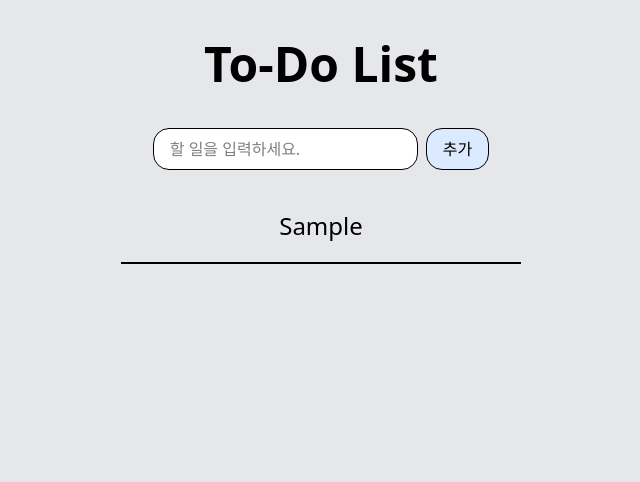
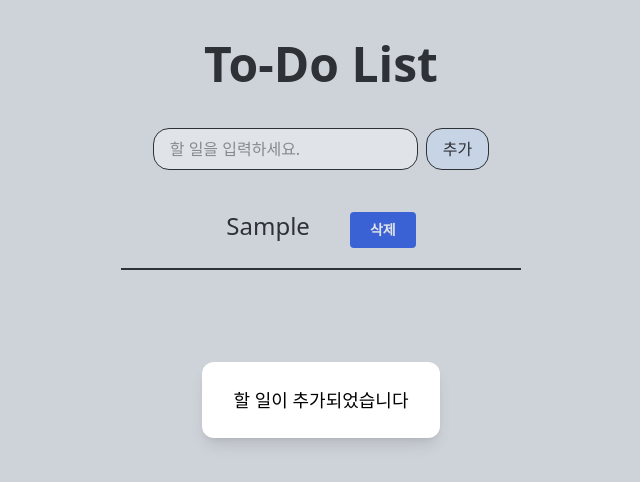
Before and after one commit to Likelion-YeungNam-Univ/7-13th-fe-assignment, a React (Vite) app: page / in a window 1280 px wide. Both pictures are taken after typing "Sample" into the empty fields and a click on the button "추가". Shown: the top 482 px of the page, without its empty margins (319-959 px from the left). Built offline with nearby package versions, Linux system fonts and the light colour scheme.

Commit message:
FE 7차시 과제

```diff
--- a/src/App.jsx
+++ b/src/App.jsx
@@ -1,8 +1,10 @@
 import React from "react";
 import TodoList from "./TodoList";
 
+
 const App = () => {
   return <TodoList />;
+
 };
 
 export default App;
--- /dev/null
+++ b/src/Modal.jsx
@@ -0,0 +1,20 @@
+import React from "react";
+
+const Modal = ({ message, onClose }) => {
+  return (
+    <div
+      className="fixed inset-0 flex items-center justify-center"
+      onClick={onClose}
+    >
+      <div className="absolute inset-0 bg-gray-400 opacity-30"></div>
+      <div
+        className="relative bg-white px-8 py-6 rounded-xl shadow-lg"
+        onClick={(e) => e.stopPropagation()}
+      >
+        <p className="text-lg font-medium">{message}</p>
+      </div>
+    </div>
+  );
+};
+
+export default Modal;
--- a/src/TodoItem.jsx
+++ b/src/TodoItem.jsx
@@ -1,9 +1,15 @@
 import React from "react";
 
-const TodoItem = ({ todo }) => {
+const TodoItem = ({ todo, onDelete }) => {
   return (
     <li className="w-100 text-2xl text-center px-3 py-5 border-b-2">
       <span>{todo.text}</span>
+        <button
+        onClick={onDelete}
+        className="ml-10 px-5 py-2 text-sm font-bold text-white bg-blue-700 rounded hover:bg-red-600"
+      >
+        삭제
+      </button>
     </li>
   );
 };
--- a/src/TodoList.jsx
+++ b/src/TodoList.jsx
@@ -1,10 +1,13 @@
 import React, { useState } from "react";
 import TodoItem from "./TodoItem";
+import Modal from "./Modal"
+
 
 const TodoList = () => {
   const [todos, setTodos] = useState([]);
   const [inputText, setInputText] = useState("");
   const [error, setError] = useState(false);
+  const [isModalOpen, setModalOpen] = useState(false)
 
   const handleInputChange = (e) => {
     setInputText(e.target.value);
@@ -28,7 +31,16 @@ const TodoList = () => {
     setTodos((prev) => [...prev, { id: Date.now(), text: inputText }]);
     setInputText("");
     setError(false);
+    setModalOpen(true)
   };
+
+    const handleDelete = (id) => {
+    setTodos((prev) => prev.filter((todo) => todo.id !== id))
+   }
+
+
+   const closeModal = () => setModalOpen(false);
+
 
   return (
     <div className="bg-gray-200 h-screen flex flex-col items-center">
@@ -56,9 +68,14 @@ const TodoList = () => {
       </form>
       <ul>
         {todos.map((todo) => (
-          <TodoItem key={todo.id} todo={todo} />
+          <TodoItem key={todo.id}
+           todo={todo}
+           onDelete = {() => handleDelete(todo.id)}
+           />
+
         ))}
       </ul>
+      {isModalOpen && <Modal message="할 일이 추가되었습니다" onClose={closeModal}/>}
     </div>
   );
 };
```
